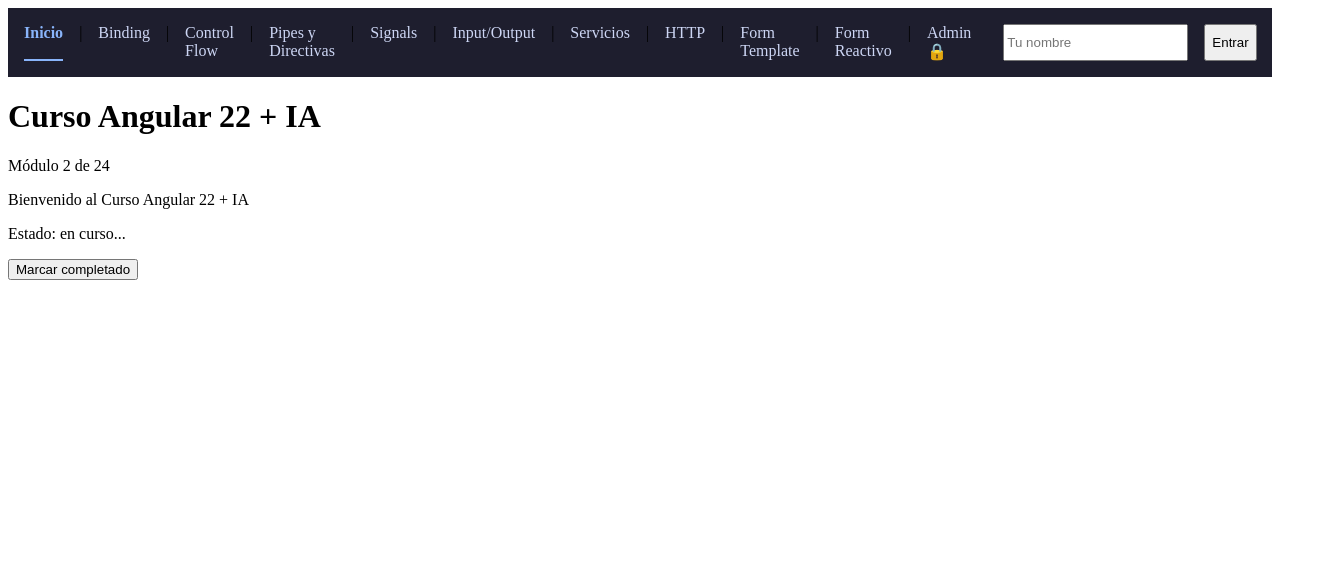
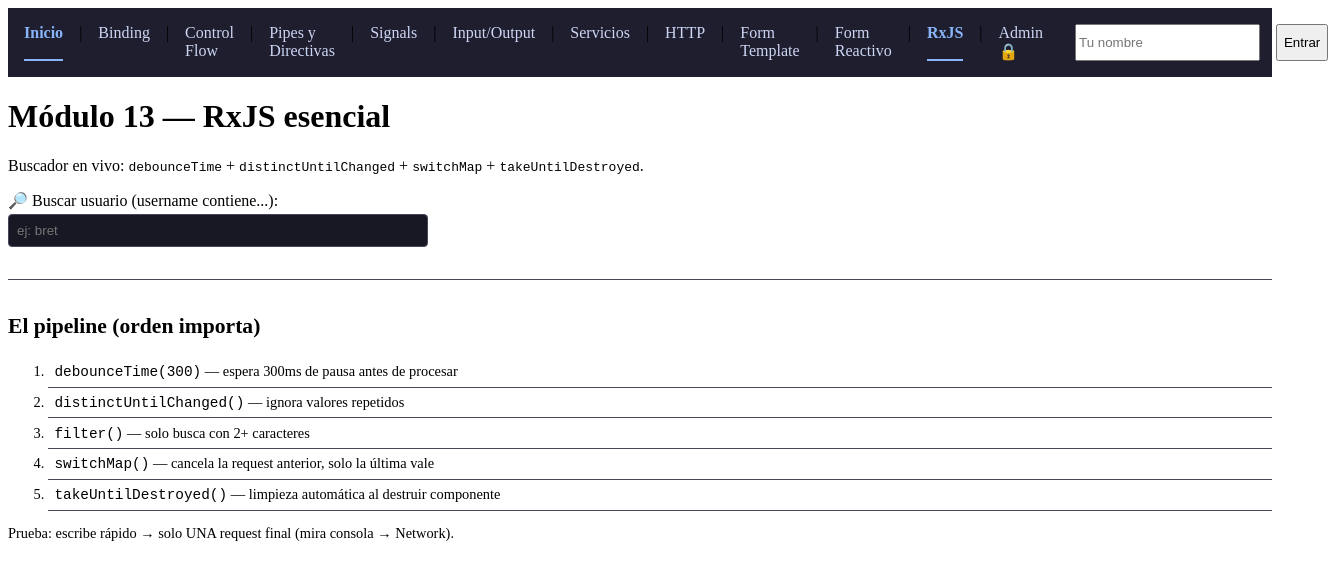
Before and after one commit to Motoerick92/curso-angular-ia, an Angular app: page /rxjs in a window 1280 px wide. Before the commit this address led to /. Shown: the top 580 px of the page, 1328 px wide, since content can reach past the window. Built offline with nearby package versions, Linux system fonts and the light colour scheme.

Commit message:
feat: modulo 13 - rxjs buscador con debounce, switchMap y takeUntilDestroyed

```diff
--- a/src/app/app.html
+++ b/src/app/app.html
@@ -10,6 +10,7 @@
   <a routerLink="/http" routerLinkActive="activo">HTTP</a> |
   <a routerLink="/form-template" routerLinkActive="activo">Form Template</a> |
   <a routerLink="/form-reactivo" routerLinkActive="activo">Form Reactivo</a> |
+  <a routerLink="/rxjs" routerLinkActive="activo">RxJS</a> |
   <a routerLink="/admin" routerLinkActive="activo">Admin 🔒</a>
 
   <span class="spacer"></span>
--- a/src/app/app.routes.ts
+++ b/src/app/app.routes.ts
@@ -10,6 +10,7 @@
 import { HttpDemo } from './features/http-demo/http-demo';
 import { FormTemplate } from './features/form-template/form-template';
 import { FormReactivo } from './features/form-reactivo/form-reactivo';
+import { RxjsDemo } from './features/rxjs-demo/rxjs-demo';
 
 export const routes: Routes = [
   { path: '', component: Inicio },
@@ -22,6 +23,7 @@
   { path: 'http', component: HttpDemo },           // Módulo 10: HTTP
   { path: 'form-template', component: FormTemplate }, // Módulo 11: forms template-driven
   { path: 'form-reactivo', component: FormReactivo },  // Módulo 12: reactive forms
+  { path: 'rxjs', component: RxjsDemo },               // Módulo 13: RxJS
 
   // RUTA CON PARÁMETRO: :id llega como input (via withComponentInputBinding)
   // LAZY LOADING: loadComponent descarga el chunk SOLO al visitar la ruta
--- /dev/null
+++ b/src/app/features/rxjs-demo/rxjs-demo.css
@@ -0,0 +1,37 @@
+label {
+  display: flex;
+  flex-direction: column;
+  gap: 0.25rem;
+  max-width: 420px;
+}
+
+input {
+  padding: 0.5rem;
+  border-radius: 4px;
+  border: 1px solid #45475a;
+  background: #181825;
+  color: #cdd6f4;
+}
+
+.estado {
+  padding: 0.5rem;
+  background: #313244;
+  border-radius: 4px;
+}
+
+ul {
+  list-style: none;
+  padding: 0;
+}
+
+li {
+  padding: 0.4rem;
+  border-bottom: 1px solid #45475a;
+}
+
+.nota {
+  margin-top: 2rem;
+  border-top: 1px solid #45475a;
+  padding-top: 1rem;
+  font-size: 0.9rem;
+}
--- /dev/null
+++ b/src/app/features/rxjs-demo/rxjs-demo.html
@@ -0,0 +1,42 @@
+<h1>Módulo 13 — RxJS esencial</h1>
+<p>Buscador en vivo: <code>debounceTime</code> + <code>distinctUntilChanged</code> +
+   <code>switchMap</code> + <code>takeUntilDestroyed</code>.</p>
+
+<!-- FormControl reactivo sin formGroup: solo pasamos [formControl] -->
+<label>
+  🔎 Buscar usuario (username contiene...):
+  <input [formControl]="busqueda" placeholder="ej: bret" autocomplete="off" />
+</label>
+
+<!-- Estado reactivo: buscando cambia mientras RxJS procesa -->
+@if (buscando()) {
+  <p class="estado">⏳ Buscando… (request #{{ contadorRequests() }})</p>
+}
+
+@if (!buscando() && busqueda.value.length >= 2) {
+  @if (resultados().length === 0) {
+    <p><em>Sin coincidencias para "{{ busqueda.value }}".</em></p>
+  } @else {
+    <p>Encontrados: <strong>{{ resultados().length }}</strong></p>
+    <ul>
+      @for (u of resultados(); track u.id) {
+        <li>
+          <strong>{{ u.username }}</strong> — {{ u.name }}
+          <small>({{ u.email }})</small>
+        </li>
+      }
+    </ul>
+  }
+}
+
+<section class="nota">
+  <h2>El pipeline (orden importa)</h2>
+  <ol>
+    <li><code>debounceTime(300)</code> — espera 300ms de pausa antes de procesar</li>
+    <li><code>distinctUntilChanged()</code> — ignora valores repetidos</li>
+    <li><code>filter()</code> — solo busca con 2+ caracteres</li>
+    <li><code>switchMap()</code> — cancela la request anterior, solo la última vale</li>
+    <li><code>takeUntilDestroyed()</code> — limpieza automática al destruir componente</li>
+  </ol>
+  <p>Prueba: escribe rápido → solo UNA request final (mira consola → Network).</p>
+</section>
--- /dev/null
+++ b/src/app/features/rxjs-demo/rxjs-demo.ts
@@ -0,0 +1,70 @@
+import { Component, DestroyRef, inject, signal } from '@angular/core';
+import { HttpClient } from '@angular/common/http';
+import { FormControl, ReactiveFormsModule } from '@angular/forms';
+import { takeUntilDestroyed } from '@angular/core/rxjs-interop';
+import { debounceTime, distinctUntilChanged, filter, switchMap, tap } from 'rxjs';
+import type { Observable } from 'rxjs';
+
+interface UsuarioApi {
+  id: number;
+  name: string;
+  email: string;
+  username: string;
+}
+
+// ═══════════════════════════════════════════════════════════════
+// RxJS = streams de datos + operadores para transformarlos.
+// Patrón clásico: buscador que pega a API con debounce.
+// ═══════════════════════════════════════════════════════════════
+@Component({
+  selector: 'app-rxjs-demo',
+  imports: [ReactiveFormsModule],
+  templateUrl: './rxjs-demo.html',
+  styleUrl: './rxjs-demo.css',
+})
+export class RxjsDemo {
+  private readonly http = inject(HttpClient);
+  private readonly destroyRef = inject(DestroyRef);
+
+  // FormControl sin formGroup: para controles aislados
+  readonly busqueda = new FormControl('', { nonNullable: true });
+
+  // Estado reactivo con signals (RxJS produce, signals muestran)
+  resultados = signal<UsuarioApi[]>([]);
+  buscando = signal(false);
+  contadorRequests = signal(0);
+
+  constructor() {
+    this.busqueda.valueChanges.pipe(
+      // ① Espera 300ms de silencio → no dispara request por tecla
+      debounceTime(300),
+      // ② Ignora si el valor no cambió realmente
+      distinctUntilChanged(),
+      // ③ Solo trabajamos con 2+ caracteres
+      filter((q) => q.trim().length >= 2),
+      // ④ tap: side effect (activar spinner ANTES de la request)
+      tap(() => this.buscando.set(true)),
+      // ⑤ switchMap: cambia de stream. Si llega tecla nueva, CANCELA
+      //    la request anterior y queda solo con la última.
+      switchMap((q): Observable<UsuarioApi[]> => {
+        this.contadorRequests.update((n) => n + 1);
+        return this.http.get<UsuarioApi[]>(
+          `https://jsonplaceholder.typicode.com/users?username_like=${encodeURIComponent(q)}`,
+        );
+      }),
+      // ⑥ takeUntilDestroyed: al destruir el componente, unsubscribe solo.
+      //    Sin esto: memory leaks y "set en componente destruido".
+      takeUntilDestroyed(this.destroyRef),
+    ).subscribe({
+      // subscribe() = "conectar la manguera": aquí llegan los datos
+      next: (datos) => {
+        this.resultados.set(datos);
+        this.buscando.set(false);
+      },
+      error: () => {
+        this.resultados.set([]);
+        this.buscando.set(false);
+      },
+    });
+  }
+}
```
Also changed, not shown: 2 other files (tests, documents, lock files or other folders).
